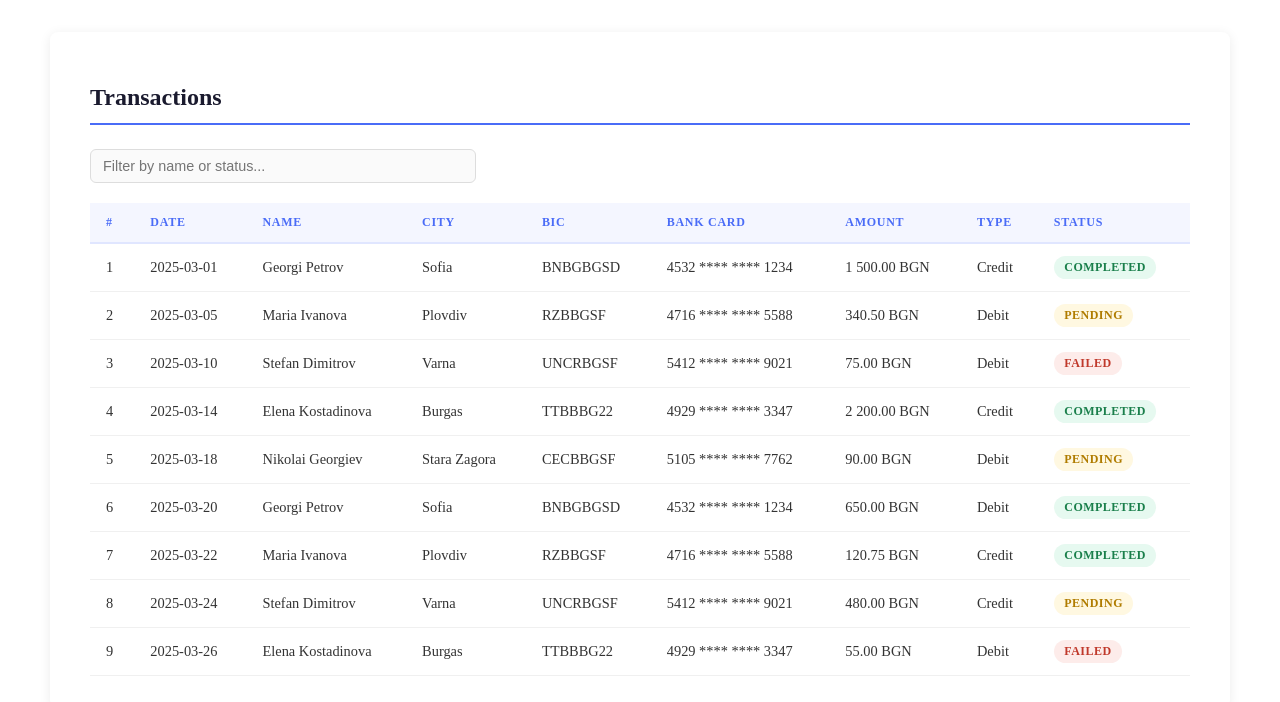
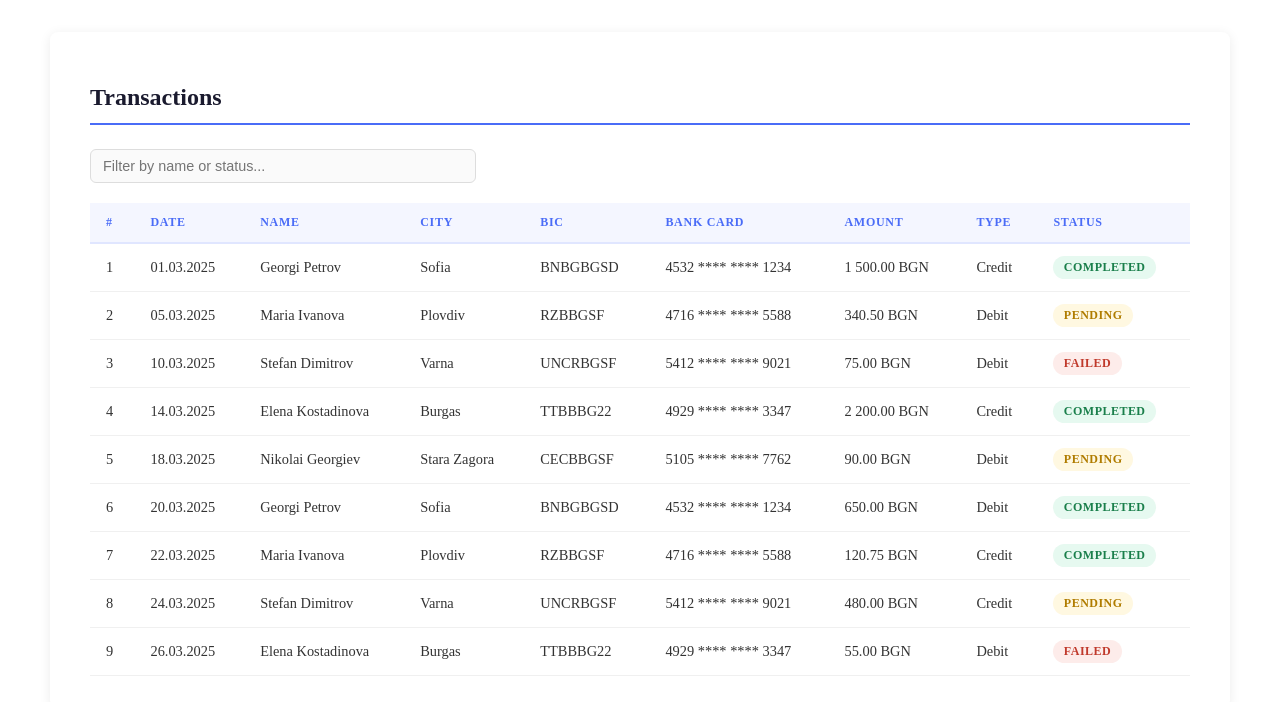
Before and after one commit to AntKovachev/CodixTask, an Angular app in the folder take-home-ui/: page /transactions in a window 1280 px wide. Shown: the top 702 px of the page. Built offline with nearby package versions, Linux system fonts and the light colour scheme.

Commit message:
Create date pipe
Fixes #15

```diff
--- a/take-home-ui/src/app/pages/transactions/transactions.component.html
+++ b/take-home-ui/src/app/pages/transactions/transactions.component.html
@@ -40,7 +40,7 @@
         @for (transaction of filteredTransactions; track transaction.id) {
           <tr>
             <td>{{ transaction.id }}</td>
-            <td>{{ transaction.date }}</td>
+            <td>{{ transaction.date | dateFormat }}</td>
             <td>{{ transaction.name }}</td>
             <td>{{ transaction.city }}</td>
             <td>{{ transaction.bic }}</td>
--- a/take-home-ui/src/app/pages/transactions/transactions.component.ts
+++ b/take-home-ui/src/app/pages/transactions/transactions.component.ts
@@ -4,11 +4,12 @@ import { delay } from 'rxjs';
 import { ClientService } from '../../services/client.service';
 import { Transaction } from '../../models/transaction.model';
 import { AmountPipe } from '../../pipes/amount.pipe';
+import { DateFormatPipe } from '../../pipes/date-format.pipe';
 
 @Component({
   selector: 'app-transactions',
   standalone: true,
-  imports: [FormsModule, AmountPipe],
+  imports: [FormsModule, AmountPipe, DateFormatPipe],
   templateUrl: './transactions.component.html',
   styleUrl: './transactions.component.css'
 })
--- /dev/null
+++ b/take-home-ui/src/app/pipes/date-format.pipe.ts
@@ -0,0 +1,12 @@
+import { Pipe, PipeTransform } from '@angular/core';
+
+@Pipe({
+  name: 'dateFormat',
+  standalone: true
+})
+export class DateFormatPipe implements PipeTransform {
+  transform(value: string): string {
+    const [year, month, day] = value.split('-');
+    return `${day}.${month}.${year}`;
+  }
+}
```
